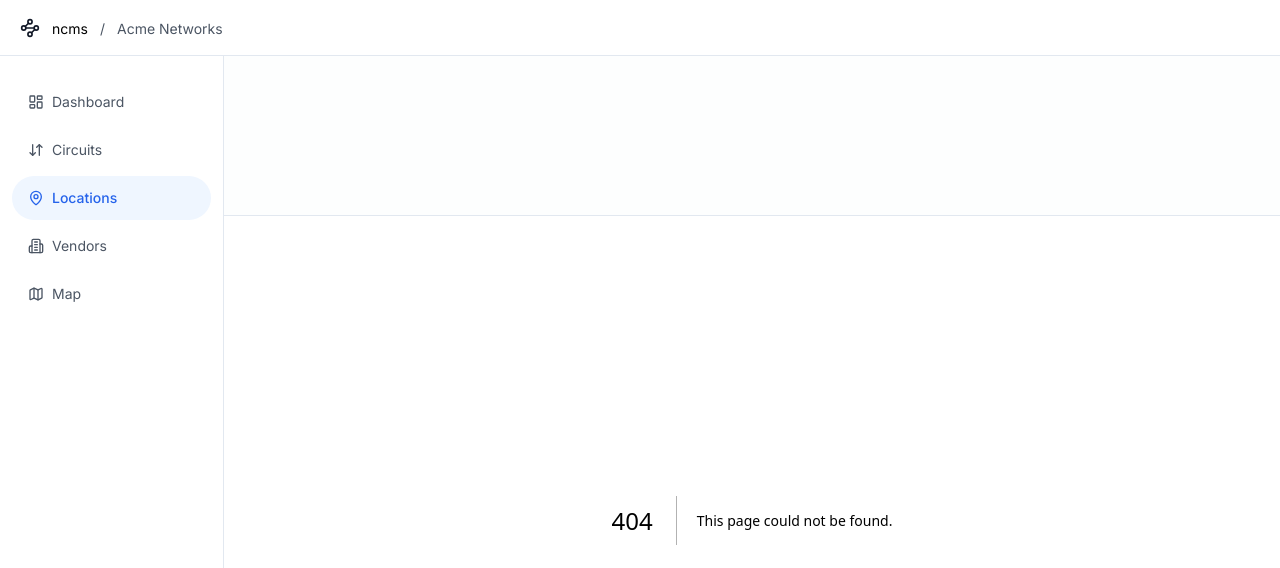
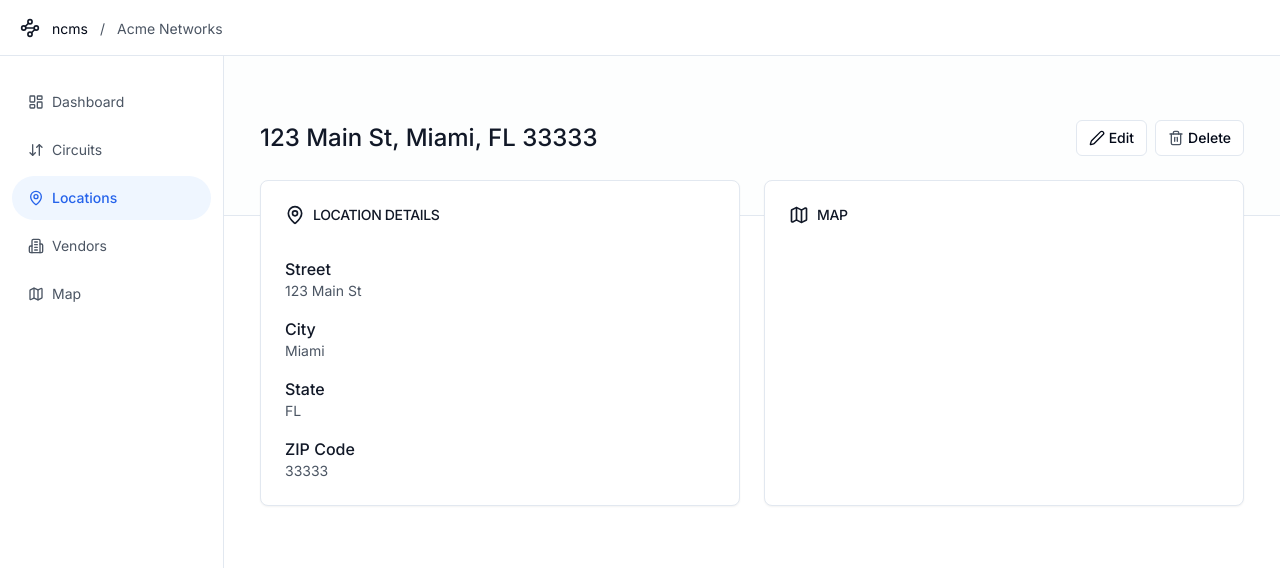
Before and after one commit to starlightroad/ncms, a Next.js app: page /locations/1 in a window 1280 px wide. Before the commit this address had no page. Shown: the top 568 px of the page. Built offline with nearby package versions, Linux system fonts and the light colour scheme.

Commit message:
Build the location page

```diff
--- a/app/data/location.ts
+++ b/app/data/location.ts
@@ -11,4 +11,9 @@ export const getLocations = () => {
   return placeholderData;
 };
 
+export const getLocation = (id: number) => {
+  const data = placeholderData.find((data) => data.id === id);
+  return data;
+};
+
 export const deleteLocation = (id: number) => {};
--- /dev/null
+++ b/app/locations/[id]/page.tsx
@@ -0,0 +1,139 @@
+import { Edit2Icon, MapIcon, MapPinIcon, Trash2Icon } from 'lucide-react';
+import PageHeader from '@/app/ui/page-header';
+import PageHeading from '@/app/ui/page-heading';
+import { Button } from '@/app/ui/button';
+import { Card, CardContent, CardHeader, CardTitle } from '@/app/ui/card';
+import EditLocationForm from '@/app/ui/locations/edit-form';
+import DeleteLocationForm from '@/app/ui/locations/delete-form';
+import { formatAddress } from '@/app/lib/utils';
+import { getLocation } from '@/app/data/location';
+import {
+  Dialog,
+  DialogClose,
+  DialogContent,
+  DialogDescription,
+  DialogFooter,
+  DialogHeader,
+  DialogTitle,
+  DialogTrigger,
+} from '@/app/ui/dialog';
+
+export default function Location({ params }: { params: { id: string } }) {
+  const data = getLocation(Number(params.id));
+
+  if (!data) {
+    return (
+      <main>
+        <PageHeader>
+          <PageHeading>Location With ID {params.id} Was Not Found</PageHeading>
+        </PageHeader>
+      </main>
+    );
+  }
+
+  const items = [
+    {
+      label: 'Street',
+      description: data.street,
+    },
+    {
+      label: 'City',
+      description: data.city,
+    },
+    {
+      label: 'State',
+      description: data.state,
+    },
+    {
+      label: 'ZIP Code',
+      description: data.zip,
+    },
+  ];
+
+  return (
+    <main>
+      <PageHeader>
+        <div className="flex items-center justify-between">
+          <PageHeading>{formatAddress(data)}</PageHeading>
+          <div className="space-x-2">
+            <Dialog>
+              <DialogTrigger asChild>
+                <Button type="button" size="sm" variant="outline" className="gap-1">
+                  <Edit2Icon className="h-4 w-4" />
+                  Edit
+                </Button>
+              </DialogTrigger>
+              <DialogContent>
+                <DialogHeader>
+                  <DialogTitle>Edit Location</DialogTitle>
+                </DialogHeader>
+                <EditLocationForm location={data} />
+                <DialogFooter>
+                  <Button type="submit" form="edit-form">
+                    Update
+                  </Button>
+                </DialogFooter>
+              </DialogContent>
+            </Dialog>
+            <Dialog>
+              <DialogTrigger asChild>
+                <Button type="button" size="sm" variant="outline" className="gap-1">
+                  <Trash2Icon className="h-4 w-4 text-gray-600" />
+                  Delete
+                </Button>
+              </DialogTrigger>
+              <DialogContent>
+                <DialogHeader>
+                  <DialogTitle>Delete Circuit</DialogTitle>
+                  <DialogDescription>
+                    Are you sure you want to delete this location?
+                  </DialogDescription>
+                </DialogHeader>
+                <DialogFooter>
+                  <DialogClose asChild>
+                    <Button type="button" variant="outline" size="sm">
+                      Cancel
+                    </Button>
+                  </DialogClose>
+                  <DeleteLocationForm locationId={data.id} />
+                </DialogFooter>
+              </DialogContent>
+            </Dialog>
+          </div>
+        </div>
+      </PageHeader>
+      <div className="grid grid-cols-2 gap-6">
+        <Card>
+          <CardHeader className="pb-0">
+            <header className="mb-8 flex items-center space-x-2">
+              <MapPinIcon className="h-5 w-5 text-gray-900" />
+              <CardTitle className="text-sm font-medium uppercase text-gray-900">
+                Location Details
+              </CardTitle>
+            </header>
+          </CardHeader>
+          <CardContent className="space-y-4">
+            {items.map((item) => {
+              const key = `key-${params.id}-${item.label}`;
+
+              return (
+                <article key={key}>
+                  <h3 className="font-medium capitalize text-gray-900">{item.label}</h3>
+                  <p className="text-sm text-gray-600">{item.description}</p>
+                </article>
+              );
+            })}
+          </CardContent>
+        </Card>
+        <Card>
+          <CardHeader className="pb-0">
+            <header className="mb-8 flex items-center space-x-2">
+              <MapIcon className="h-5 w-5 text-gray-900" />
+              <CardTitle className="text-sm font-medium uppercase text-gray-900">Map</CardTitle>
+            </header>
+          </CardHeader>
+        </Card>
+      </div>
+    </main>
+  );
+}
```
